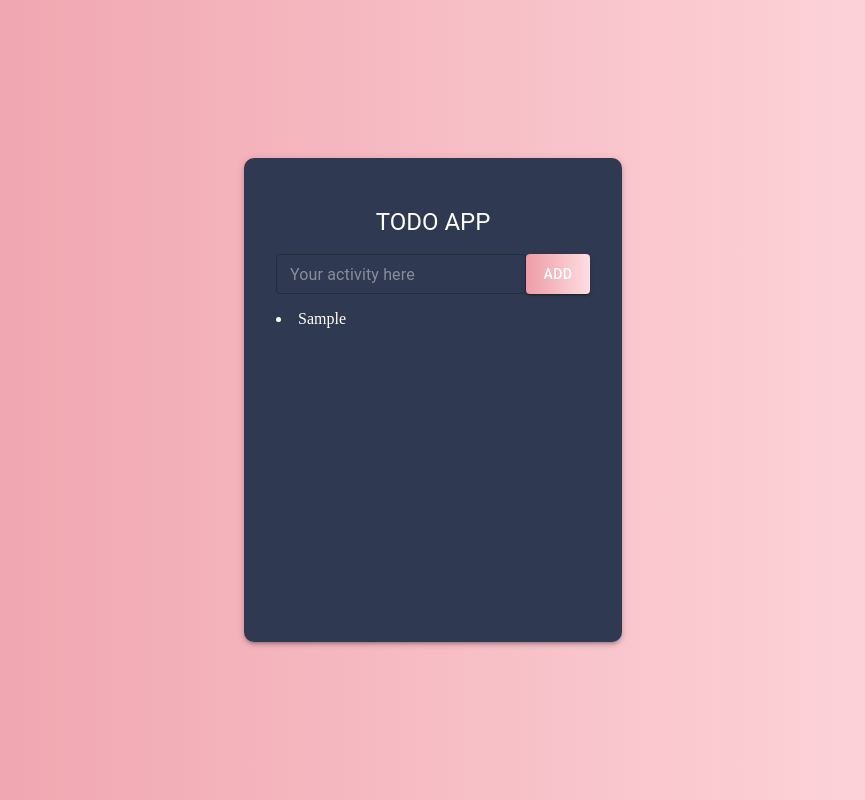
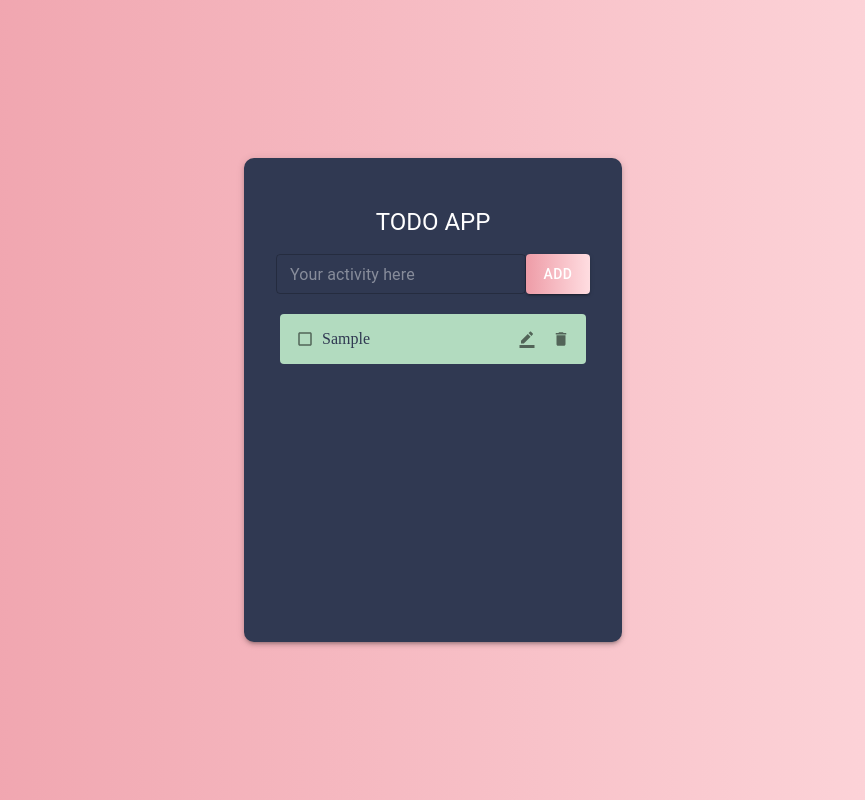
Before and after one commit to catkhanhnguyen/todo-app-v2, a React (Vite) app: page / in a window 1280 px wide. Both pictures are taken after typing "Sample" into the empty fields and a click on the button "ADD". Shown: the whole page, without its empty margins (207-1072 px from the left). Built offline with nearby package versions, Linux system fonts and the light colour scheme.

Commit message:
layout ok

```diff
--- /dev/null
+++ b/db.json
@@ -0,0 +1,34 @@
+{
+    "todos": [
+      {
+        "text": "Shopping",
+        "color": "#B2DBBF",
+        "completed": false,
+        "id": "1"
+      },
+      {
+        "text": "Homework",
+        "color": "#FFE1B6",
+        "completed": true,
+        "id": "2"
+      },
+      {
+        "text": "Feed kittens",
+        "color": "#FFD3C0",
+        "completed": true,
+        "id": "6c7b"
+      },
+      {
+        "text": "Breakfast",
+        "color": "#D4A5A5",
+        "completed": false,
+        "id": "bba4"
+      },
+      {
+        "text": "supermarket",
+        "color": "#FFD3C0",
+        "completed": true,
+        "id": "5103"
+      }
+    ]
+  }
--- a/package.json
+++ b/package.json
@@ -12,9 +12,11 @@
   "dependencies": {
     "@emotion/react": "^11.11.3",
     "@emotion/styled": "^11.11.0",
+    "@mui/icons-material": "^5.15.6",
     "@mui/material": "^5.15.6",
     "@types/jest": "^29.5.11",
     "@types/node": "^20.11.10",
+    "json-server": "^1.0.0-alpha.23",
     "react": "^18.2.0",
     "react-dom": "^18.2.0",
     "typescript": "^5.3.3"
--- a/src/App.tsx
+++ b/src/App.tsx
@@ -11,16 +11,18 @@ const App: React.FC = () => {
   const [input, setInput] = useState<string>('')
   const [todos, setTodos] = useState<Todo[]>([]);
 
+  const generateRandomColor = () =>
+    pastelColors[Math.floor(Math.random() * pastelColors.length)];
+
   const handleSubmit = (e: React.FormEvent) => {
     e.preventDefault()
     if (input) {
-      setTodos([...todos, {id: Date.now(), text: input, completed: false}])
+      const randomColor = generateRandomColor();
+      setTodos([...todos, {id: Date.now(), text: input, color: randomColor, completed: false}])
       setInput('')
     }
   }
 
-  const generateRandomColor = () =>
-    pastelColors[Math.floor(Math.random() * pastelColors.length)];
 
 
   return (
--- a/src/components/TodoList.tsx
+++ b/src/components/TodoList.tsx
@@ -1,8 +1,9 @@
-import { Box } from '@mui/material'
+import { Box, IconButton, Tooltip } from '@mui/material'
+import { BorderColor, CheckBox, CheckBoxOutlineBlank, Delete } from '@mui/icons-material'
 import React from 'react'
 import Todo from '../model'
 
-interface Props{
+interface Props {
   todos: Todo[]
 }
 const TodoList = ({ todos }: Props) => {
@@ -26,9 +27,54 @@ const TodoList = ({ todos }: Props) => {
           background: 'white'
         }
       }}>
-        {todos.map((t) => (
-          <li>{t.text}</li>
-        ))}
+      {todos.map((todo, index) => (
+        <Box
+          key={index}
+          sx={{
+            padding: '8px',
+            margin: '4px',
+            backgroundColor: todo.color,
+            color: '#303952',
+            borderRadius: '4px',
+            display: 'flex',
+            justifyContent: 'space-between',
+            alignItems: 'center',
+          }}
+        >
+          <Box
+            sx={{
+              display: 'flex',
+              justifyContent: 'space-between',
+              alignItems: 'center',
+            }}
+          >
+            <Tooltip title={todo.completed ? 'true' : 'false'}>
+              <IconButton>
+                {todo.completed ? (
+                  <CheckBox sx={{ fontSize: '18px' }} />
+                ) : (
+                  <CheckBoxOutlineBlank sx={{ fontSize: '18px' }} />
+                )}
+              </IconButton>
+            </Tooltip>
+            {todo.text}
+          </Box>
+
+          <Box>
+            <Tooltip className="tooltip_delete" title="Edit">
+              <IconButton>
+                <BorderColor sx={{ fontSize: '18px', color: '' }} />
+              </IconButton>
+            </Tooltip>
+
+            <Tooltip title="Delete">
+              <IconButton>
+                <Delete sx={{ fontSize: '18px' }} />
+              </IconButton>
+            </Tooltip>
+          </Box>
+        </Box>
+      ))}
     </Box>
   )
 }
--- a/src/model.ts
+++ b/src/model.ts
@@ -1,6 +1,7 @@
 interface Todo{
     id: number,
     text: string,
+    color: string,
     completed: boolean
 }
 
```
Also changed, not shown: 1 other file (tests, documents, lock files or other folders).
